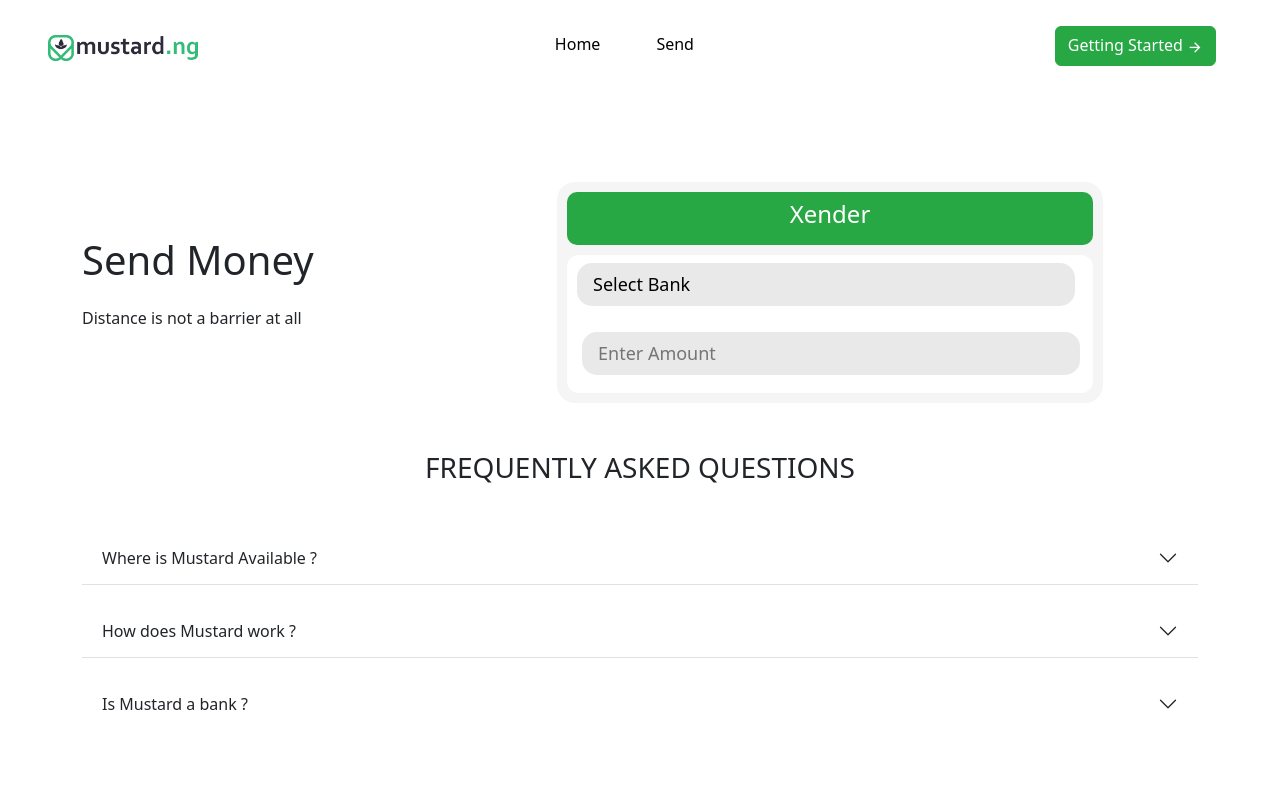
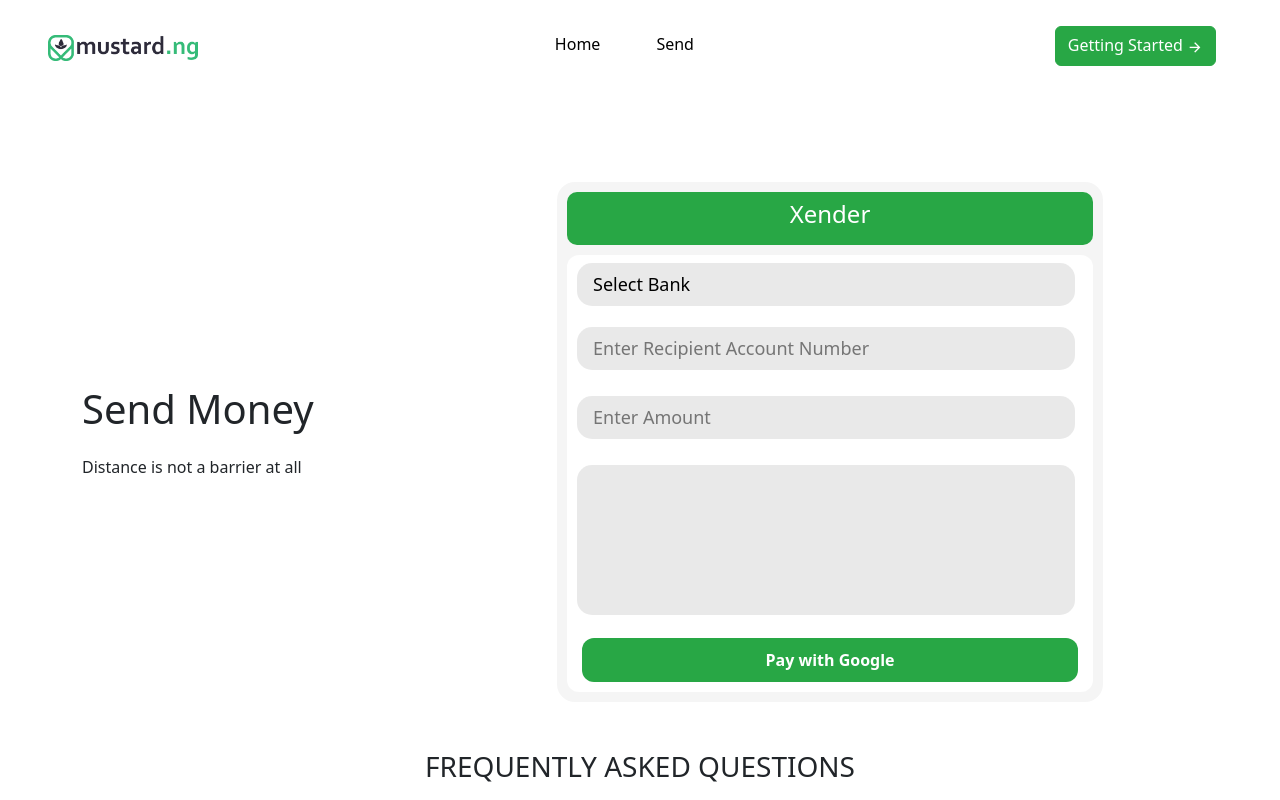
Before and after one commit to MasterIfeanyi/react-stocks-interview, a React (Create React App) app: page /send in a window 1280 px wide. Shown: the top 800 px of the page. Built offline with nearby package versions, Linux system fonts and the light colour scheme.

Commit message:
finish transfer form

```diff
--- a/src/components/SendMoney/Send.css
+++ b/src/components/SendMoney/Send.css
@@ -1,12 +1,8 @@
 .outer-shell {
     background-color: whitesmoke;
-    /* padding: 240px 0px; */
     width: 100%;
     height: min-content;
-    padding-top: 10px;
-    padding-left: 10px;
-    padding-right: 10px;
-    padding-bottom: 10px;
+    padding: 10px;
     display: flex;
     flex-direction: column;
     align-items: center;
@@ -39,7 +35,6 @@
 
 .dropdown {
     position: relative;
-    margin: 10px;
     padding: 8px 28px 8px 0px;
     width: 100%;
 }
@@ -62,9 +57,7 @@
     -webkit-appearance: none;
     -moz-appearance: none;
     color: black;
-    padding: 10px 15px;
     cursor: pointer;
-    margin: auto 5px;
     display: block;
     width: 100%;
     font-size: 18px;
@@ -78,7 +71,6 @@
 
 .amount {
     position: relative;
-    margin: 10px;
     padding: 8px 28px 8px 0px;
     width: 100%;
 }
@@ -88,11 +80,37 @@
     -webkit-appearance: none;
     -moz-appearance: none;
     color: black;
+    cursor: pointer;
+    display: block;
+    width: 100%;
+    font-size: 18px;
+    border: none;
+    outline: none;
+    margin: 5px 10px;
+    border-radius: 15px;
+    padding: 0.5rem 1rem;
+    background-color: #7c7c7c2b;
+}
+
+.narration {
+    position: relative;
+    padding: 8px 28px 8px 0px;
+    width: 100%;
+}
+
+
+.narration__textshell {
+    appearance: none;
+    -webkit-appearance: none;
+    -moz-appearance: none;
+    color: black;
     padding: 10px 15px;
     cursor: pointer;
-    margin: auto 5px;
+    margin: 5px 10px;
     display: block;
     width: 100%;
+    height: 150px;
+    resize: none;
     font-size: 18px;
     border: none;
     outline: none;
@@ -100,3 +118,26 @@
     padding: 0.5rem 1rem;
     background-color: #7c7c7c2b;
 }
+
+.send__button__container {
+    position: relative;
+    margin: 10px 0px;
+    padding: 0px 15px;
+    width: 100%;
+
+}
+
+
+.send__button {
+    background-color: var(--brand);
+    color: white;
+    border-radius: 12px;
+    padding: 10px 20px;
+    font-size: 16px;
+    font-weight: 600;
+    border: none;
+    cursor: pointer;
+    width: 100%;
+    margin: 0px;
+    transition: background-color 0.3s ease;
+}
--- a/src/components/SendMoney/SendMoney.jsx
+++ b/src/components/SendMoney/SendMoney.jsx
@@ -111,6 +111,23 @@ const SendMoney = () => {
                                 </label> */}
                                 <input
                                     type="number"
+                                    name="accountNumber"
+                                    id=""
+                                    placeholder="Enter Recipient Account Number"
+                                    className="amount__input"
+                                    required
+                                    value={formData.accountNumber}
+                                    onChange={handleChange}
+                                />
+                            </div>
+
+
+                            <div className="amount">
+                                {/* <label htmlFor="recipientBank" className="form-label">
+                                    Enter Amount
+                                </label> */}
+                                <input
+                                    type="number"
                                     name="amount"
                                     id=""
                                     placeholder="Enter Amount"
@@ -121,22 +138,18 @@ const SendMoney = () => {
                                 />
                             </div>
 
+                            <div className="narration">
+                                <textarea className="narration__textshell" name="" id=""></textarea>
+                            </div>
 
-
-
+                            <div className="send__button__container">
+                                <button className="send__button">Pay with Google</button>
+                            </div>
 
 
                         </div>
-
-
-
-
-
                     </div>
                 </div>
-
-
-
             </div>
         </div>
 
```
